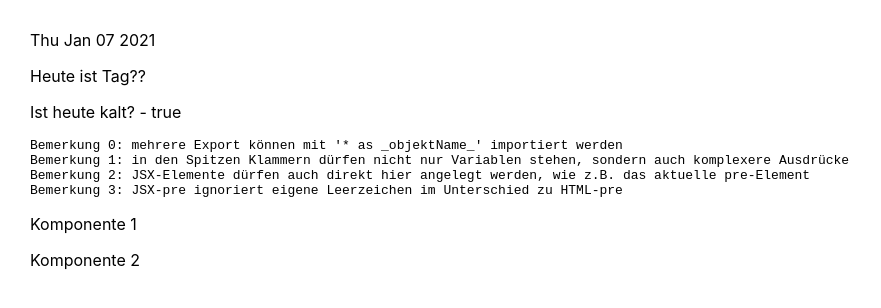
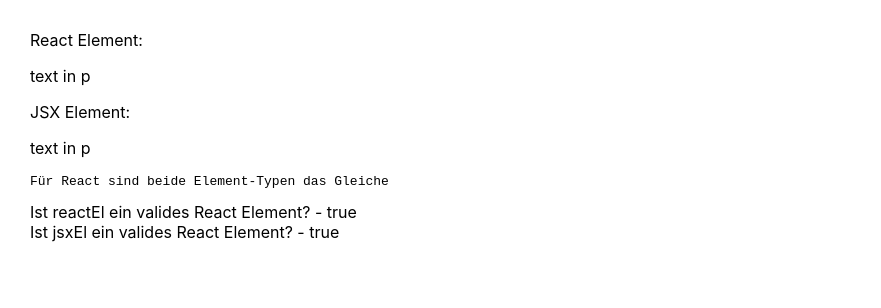
Before and after one commit to ppedvAG/2021-01-07-React-VC, a React (Create React App) app in the folder trainer/cra-ts/: page / in a window 1280 px wide. Shown: the top 308 px of the page, without its empty margins (0-881 px from the left). Built offline with nearby package versions, Linux system fonts and the light colour scheme.

Commit message:
m40 done

```diff
--- a/trainer/cra-ts/src/index.tsx
+++ b/trainer/cra-ts/src/index.tsx
@@ -3,18 +3,24 @@
 import './index.css';
 // mm20-app-default
 // import App from './m20-app-default/App';
+
 // m30-tsx-intro
-import Tsx from './workmodule/tsx-intro';
-import { TsxManyElements } from './workmodule/tsx-intro';
-import * as ComponentsObject from './workmodule/many-components';
+// import Tsx from './m30-tsx-intro/tsx-intro';
+// import { TsxManyElements } from './m30-tsx-intro/tsx-intro';
+// import * as ComponentsObject from './m30-tsx-intro/many-components';
+
+// m40-react-jsx-el
+import ReactVsJSXEl from './m40-react-jsx-el/react-vs-jsx-el';
+
 import reportWebVitals from './reportWebVitals';
 
 ReactDOM.render(
   <React.StrictMode>
     {/* m20-app-default */}
     {/* <App /> */}
+
     {/* m30-tsx-intro */}
-    <Tsx />
+    {/* <Tsx />
     <TsxManyElements />
     <pre>
       Bemerkung 0: mehrere Export können mit '* as _objektName_' importiert werden
@@ -26,7 +32,10 @@
       Bemerkung 3: JSX-pre ignoriert eigene Leerzeichen im Unterschied zu HTML-pre
     </pre>
     <ComponentsObject.Component1 />
-    <ComponentsObject.Component2 />
+    <ComponentsObject.Component2 /> */}
+
+    {/* m40-react-jsx-el */}
+    <ReactVsJSXEl />
   </React.StrictMode>,
   document.getElementById('root')
 );
--- /dev/null
+++ b/trainer/cra-ts/src/m40-react-jsx-el/react-vs-jsx-el.tsx
@@ -0,0 +1,41 @@
+import React, { DetailedReactHTMLElement } from 'react'
+
+export default function ReactVsJSXEl() {
+    // react el
+    let reactEl = React.createElement('div', { id: 'divId' }, 'text in div')
+    let reactElProps = Object.entries(reactEl)
+    console.log('reactElProps', reactElProps)
+    console.log('reactEl', reactEl)
+
+    // jsx el
+    let jsxEl = <p>text in p</p>
+    console.log('jsxEl', jsxEl)
+
+    // ts
+
+    // reactEl = jsxEl; // ohne Typenanpassung (Type Assertion) gibt es einen Fehler
+    /*
+    Fehler:
+    in der Konsole hat auch jsxEl die Prop ref, in der Typendefinition fehlt sie aber: Siehe Fehlermeldung
+
+    let reactEl: React.DetailedReactHTMLElement<{
+    id: string;}, HTMLElement>
+    Property 'ref' is missing in type 'Element' but required in type 'DetailedReactHTMLElement<{ id: string; }, HTMLElement>'.ts(2741)
+    */
+    reactEl = jsxEl as DetailedReactHTMLElement<any, any>;
+
+    // jsxEl = reactEl; // kein Fehler, weil reactEl mehr Props hat, als jsxEl braucht.
+
+    return (
+        <>
+            <div>React Element: {reactEl}</div>
+            <div>JSX Element: {jsxEl}</div>
+            <pre>
+                Für React sind beide Element-Typen das Gleiche
+            </pre>
+            <div>Ist reactEl ein valides React Element? - {React.isValidElement(reactEl).toString()}</div>
+            <div>Ist jsxEl ein valides React Element? - {React.isValidElement(jsxEl).toString()}</div>
+        </>
+    )
+
+}
```
Also changed, not shown: trainer/cra-ts/src/m30-tsx-intro/many-components.tsx (renamed from trainer/cra-ts/src/workmodule/many-components.tsx), trainer/cra-ts/src/m30-tsx-intro/tsx-intro.tsx (renamed from trainer/cra-ts/src/workmodule/tsx-intro.tsx), 2 other files (tests, documents, lock files or other folders).
